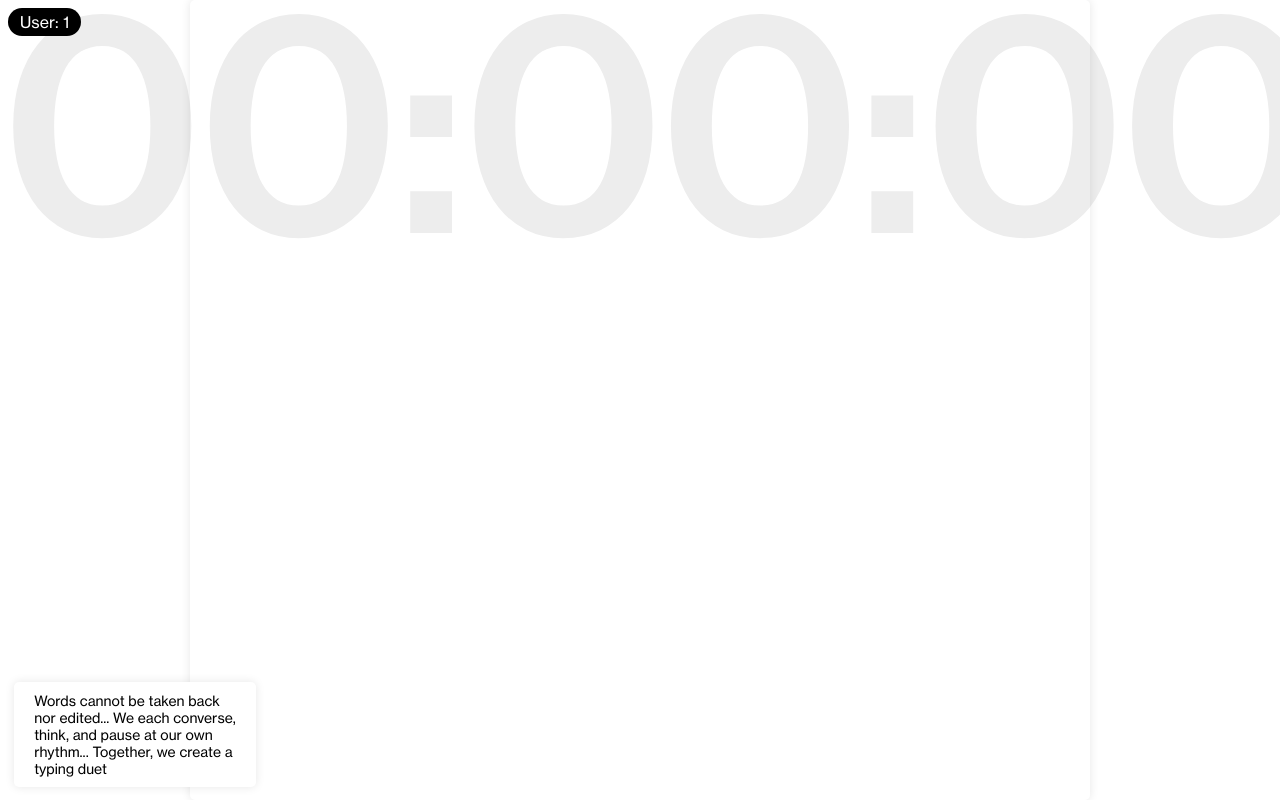
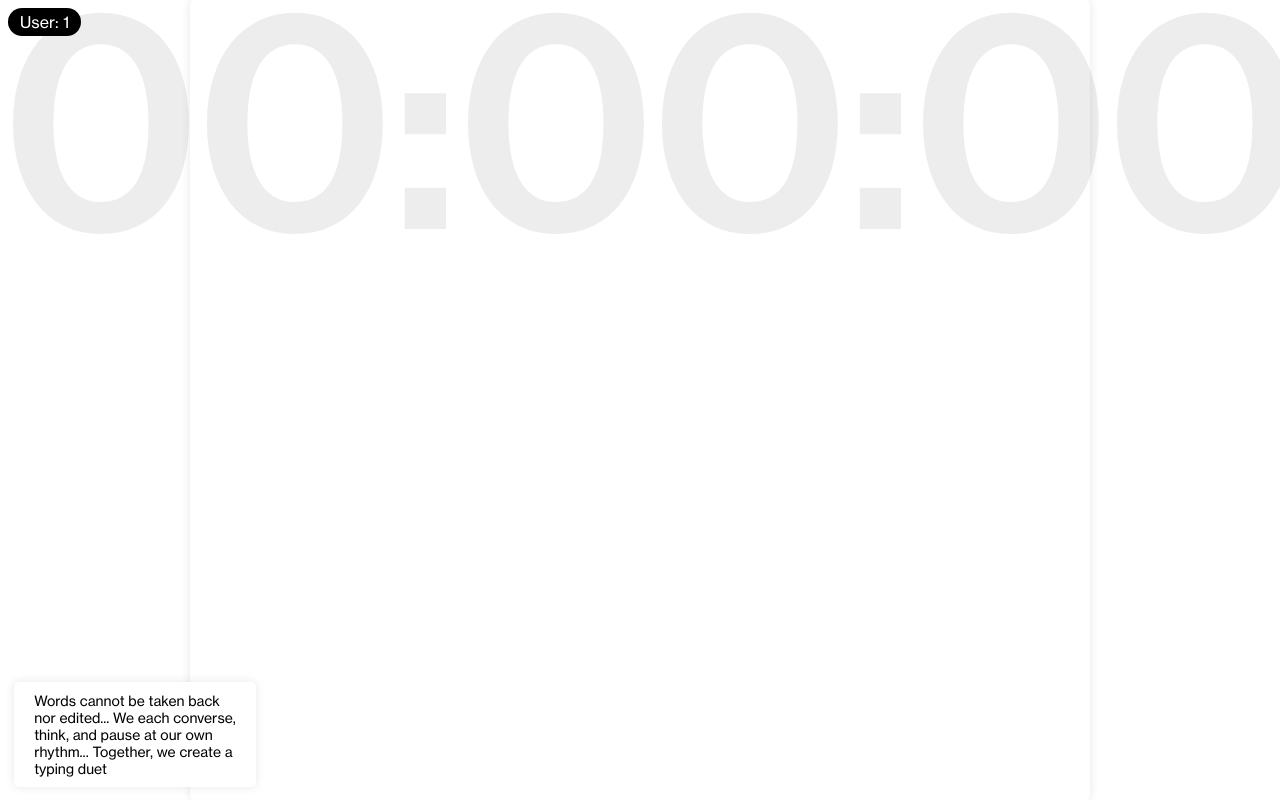
Before and after one commit to theakim200/typing-duet, a website: page public/index.html in a window 1280 px wide. Shown: the top 800 px of the page. Drawn offline with nearby package versions, Linux system fonts and the light colour scheme; no server answers.

Commit message:
time style

```diff
--- a/public/style.css
+++ b/public/style.css
@@ -63,13 +63,12 @@ position: absolute;
     left: 0;
     color: #EDEDED;
     display: inline-block;
-    font-size: 23.5vw;
+    font-size: 23.2vw;
     vertical-align: middle;
     /* z-index: 100; */
     margin: 0;
     padding: 0;
     letter-spacing: -0.5rem;
-        text-align: center;
     width: 100%;
 }
 
```
